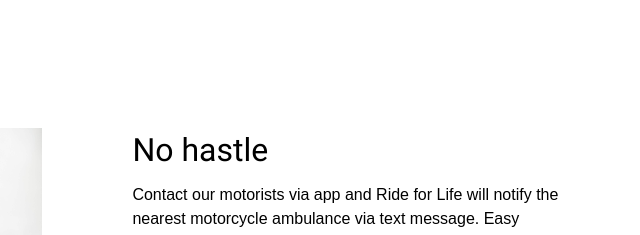
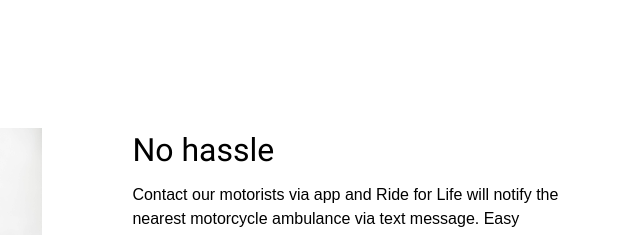
Before and after one commit to Ride-For-Life-1-2020/Marketing_Page_A, a plain HTML site: page index.html in a window 1280 px wide. Shown: the part 1480-1715 px from the top of the page, 459-1099 px from the left. Drawn offline with Linux system fonts and the light colour scheme; a web font is replaced by a local one.

Commit message:
fixed spelling error

```diff
--- a/index.html
+++ b/index.html
@@ -72,7 +72,7 @@
             <div class="section-column-two">
                 <img src="img/baby.jpg">
                     <div class="section-column-two-words">
-                        <h3>No hastle</h3>
+                        <h3>No hassle</h3>
                             <p>Contact our motorists via app and Ride for Life will notify the nearest motorcycle ambulance via text message. Easy Communication is part of our job to insure a timely delivery.</p>
                     </div>
 
```
